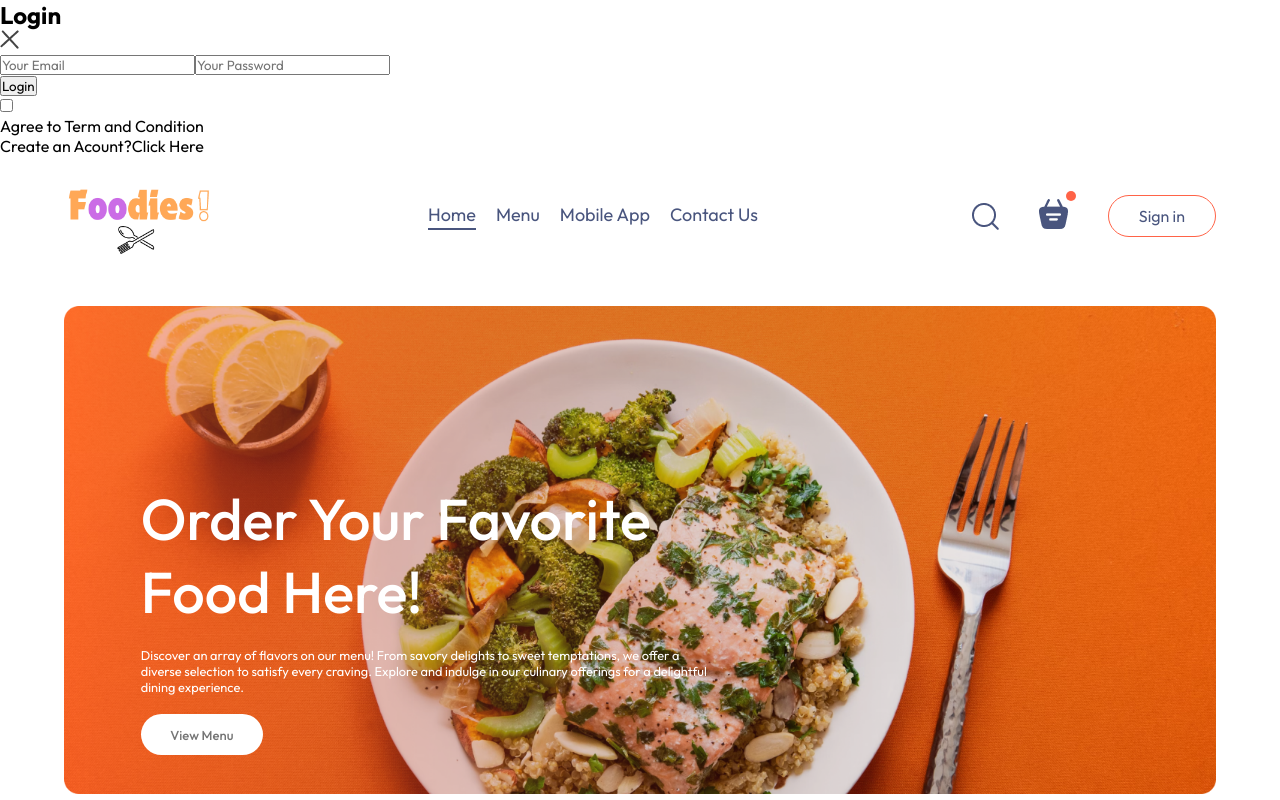
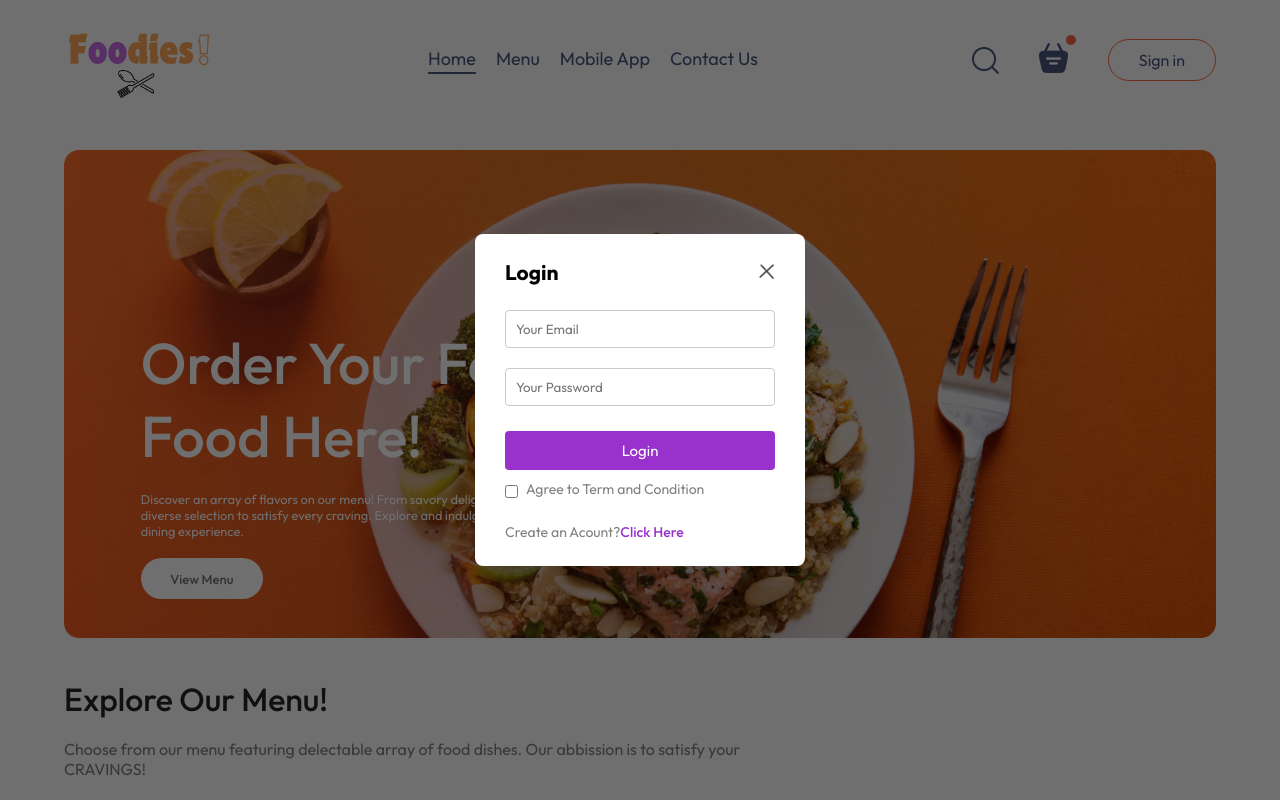
Before and after one commit to M-UsmanAli/foodies, a React (Vite) app in the folder front-end/: page / in a window 1280 px wide. Both pictures are taken after a click on the button "Sign in". Shown: the top 800 px of the page. Built offline with nearby package versions, Linux system fonts and the light colour scheme.

Commit message:
designing the form

```diff
--- a/front-end/src/components/LoginPopUp/LoginPopUp.css
+++ b/front-end/src/components/LoginPopUp/LoginPopUp.css
@@ -0,0 +1,74 @@
+.login-popup{
+    position: absolute;
+    z-index: 1;
+    width: 100%;
+    height: 100%;
+    background-color: #00000090;
+    display: grid;
+}
+
+.login-popup-container{
+    place-self: center;
+    width: max(23vw, 330px);
+    color: #808080;
+    background-color: white;
+    display: flex;
+    flex-direction: column;
+    gap: 25px;
+    padding: 25px 30px;
+    border-radius: 8px;
+    font-size: 14px;
+    animation: fadeIn 0.5s;
+}
+
+.login-popup-title{
+    display: flex;
+    justify-content: space-between;
+    align-items: center;
+    color: black;
+}
+
+.login-popup-title img{
+    width: 16px;
+    cursor: pointer;
+}
+
+.login-popup-inputs{
+    display: flex;
+    flex-direction: column;
+    gap: 20px;
+}
+
+.login-popup-inputs input{
+    outline: none;
+    border: 1px solid #c9c9c9;
+    padding: 10px;
+    border-radius: 4px;
+}
+
+.login-popup-container button{
+    border: none;
+    padding: 10px;
+    border-radius: 4px;
+    color: white;
+    background-color: darkorchid;
+    font-size: 15px;
+    cursor: pointer;
+}
+
+.login-popup-condition{
+    display: flex;
+    align-items: start;
+    gap: 8px;
+    margin-top: -15px;
+}
+
+.login-popup-condition input{
+    margin-top: 5px;
+}
+
+.login-popup p span{
+    color: darkorchid;
+    font-weight: 500;
+    cursor: pointer;
+}
```
